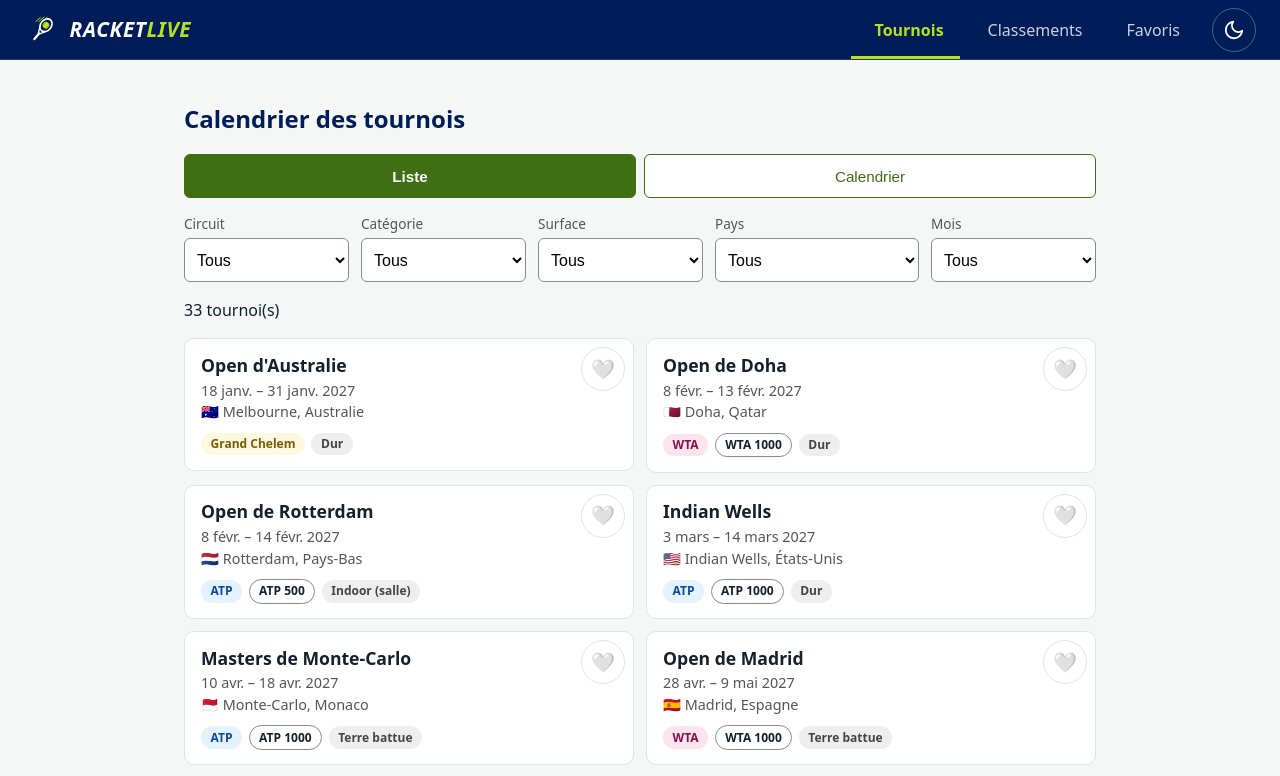
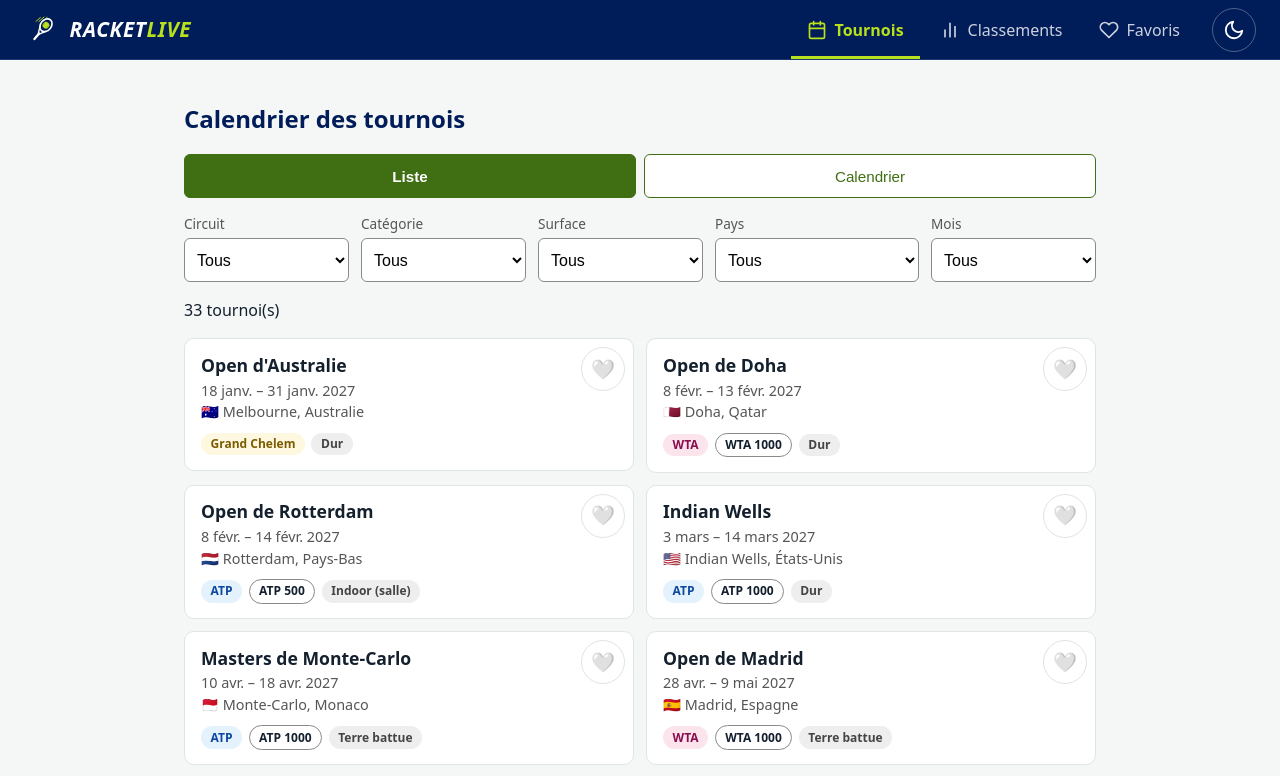
Before and after one commit to Labrosse-Anthony/racketlive, a React (Vite) app: page /calendrier in a window 1280 px wide. Shown: the top 776 px of the page. Built offline with nearby package versions, Linux system fonts and the light colour scheme.

Commit message:
Affichage des icônes svg dans le menu

```diff
--- /dev/null
+++ b/src/components/layout/NavIcon.jsx
@@ -0,0 +1,31 @@
+const DESSINS = {
+  calendrier: (
+    <>
+      <rect x="3" y="4" width="18" height="18" rx="2" />
+      <path d="M16 2v4M8 2v4M3 10h18" />
+    </>
+  ),
+  classements: <path d="M6 20v-8M12 20V4M18 20v-12" />,
+  favoris: (
+    <path d="M20.8 4.6a5.5 5.5 0 0 0-7.8 0L12 5.7l-1-1.1a5.5 5.5 0 0 0-7.8 7.8l1 1L12 21l7.8-7.6 1-1a5.5 5.5 0 0 0 0-7.8z" />
+  ),
+}
+
+function NavIcon({ nom }) {
+  return (
+    <svg
+      className="nav-icon"
+      viewBox="0 0 24 24"
+      fill="none"
+      stroke="currentColor"
+      strokeWidth="2"
+      strokeLinecap="round"
+      strokeLinejoin="round"
+      aria-hidden="true"
+    >
+      {DESSINS[nom]}
+    </svg>
+  )
+}
+
+export default NavIcon
--- a/src/components/layout/Navbar.css
+++ b/src/components/layout/Navbar.css
@@ -81,7 +81,8 @@
   display: flex;
   flex-direction: column;
   align-items: center;
-  padding: 0.5rem 0.6rem;
+  gap: 0.1rem;
+  padding: 0.4rem 0.6rem;
   border: none;
   background: none;
   font: inherit;
@@ -96,14 +97,27 @@
 }
 
 .navbar__icon {
-  font-size: 1.4rem;
-  line-height: 1.3;
+  display: flex;
+  align-items: center;
+  justify-content: center;
+  padding: 0.2rem 1rem;
+  border-radius: 999px;
+}
+
+.nav-icon {
+  display: block;
+  width: 24px;
+  height: 24px;
 }
 
 /* Page courante */
 .navbar__link.active {
   color: var(--primary);
   font-weight: bold;
+}
+
+.navbar__link.active .navbar__icon {
+  background: color-mix(in srgb, var(--primary) 16%, transparent);
 }
 
 @media (min-width: 768px) {
@@ -138,8 +152,21 @@
     color: #ffffff;
   }
 
+  .navbar__icon {
+    padding: 0;
+  }
+
+  .nav-icon {
+    width: 20px;
+    height: 20px;
+  }
+
   .navbar__link.active {
     color: var(--lime);
     box-shadow: inset 0 -3px 0 var(--lime);
   }
+
+  .navbar__link.active .navbar__icon {
+    background: none;
+  }
 }
--- a/src/components/layout/Navbar.jsx
+++ b/src/components/layout/Navbar.jsx
@@ -1,11 +1,12 @@
 import { Link, NavLink } from 'react-router-dom'
+import NavIcon from './NavIcon.jsx'
 import ThemeToggle from './ThemeToggle.jsx'
 import './Navbar.css'
 
 const liens = [
-  { to: '/calendrier', texte: 'Tournois' },
-  { to: '/classements', texte: 'Classements' },
-  { to: '/favoris', texte: 'Favoris' },
+  { to: '/calendrier', texte: 'Tournois', icone: 'calendrier' },
+  { to: '/classements', texte: 'Classements', icone: 'classements' },
+  { to: '/favoris', texte: 'Favoris', icone: 'favoris' },
 ]
 
 function Navbar() {
@@ -29,8 +30,8 @@ function Navbar() {
           {liens.map((lien) => (
             <li key={lien.to}>
               <NavLink to={lien.to} className="navbar__link">
-                <span className="navbar__icon" aria-hidden="true">
-                  {lien.icone}
+                <span className="navbar__icon">
+                  <NavIcon nom={lien.icone} />
                 </span>
                 <span>{lien.texte}</span>
               </NavLink>
--- a/src/index.css
+++ b/src/index.css
@@ -17,6 +17,7 @@
   --danger: #c62828;
   --danger-soft: #fdecea;
   --focus: #0d47a1;
+
 
   --atp: #1565c0;
   --wta: #ad1457;
```
